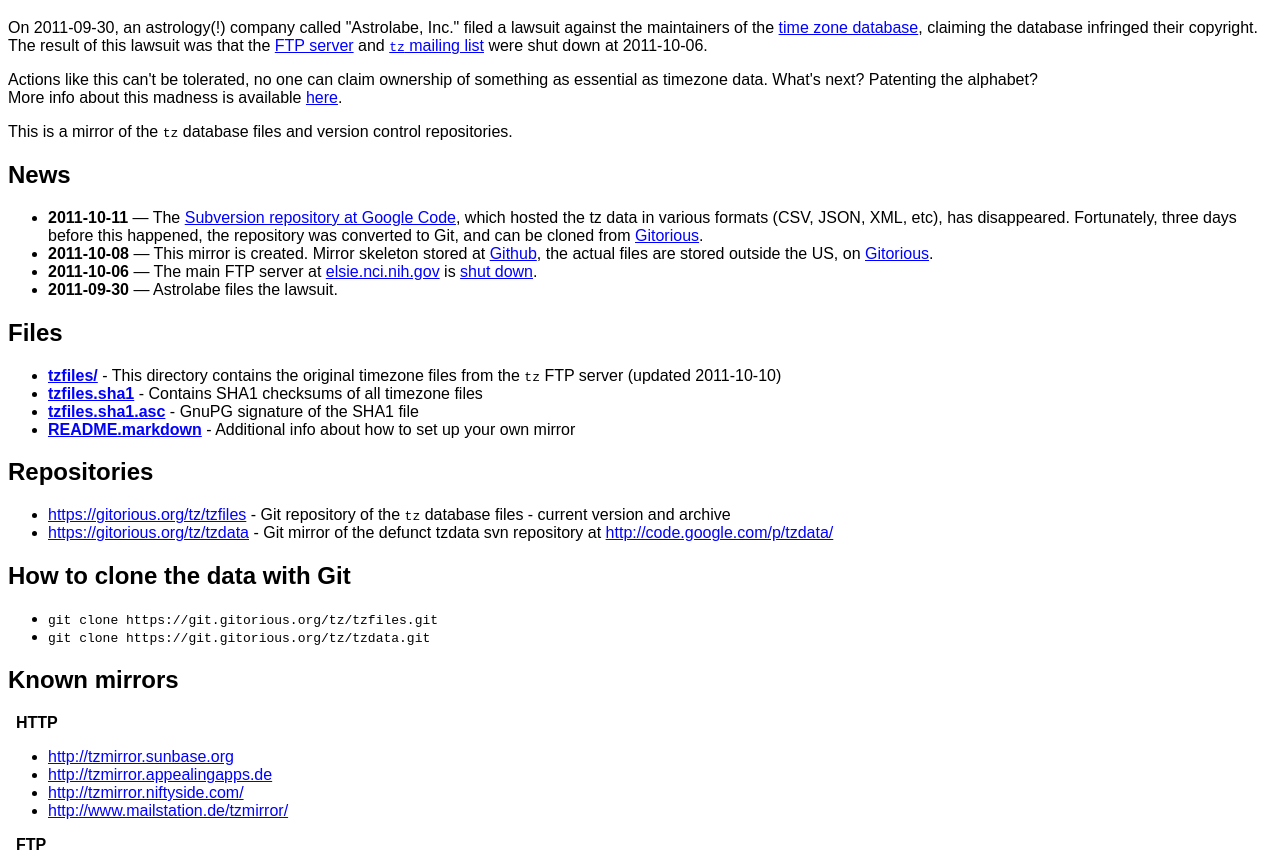
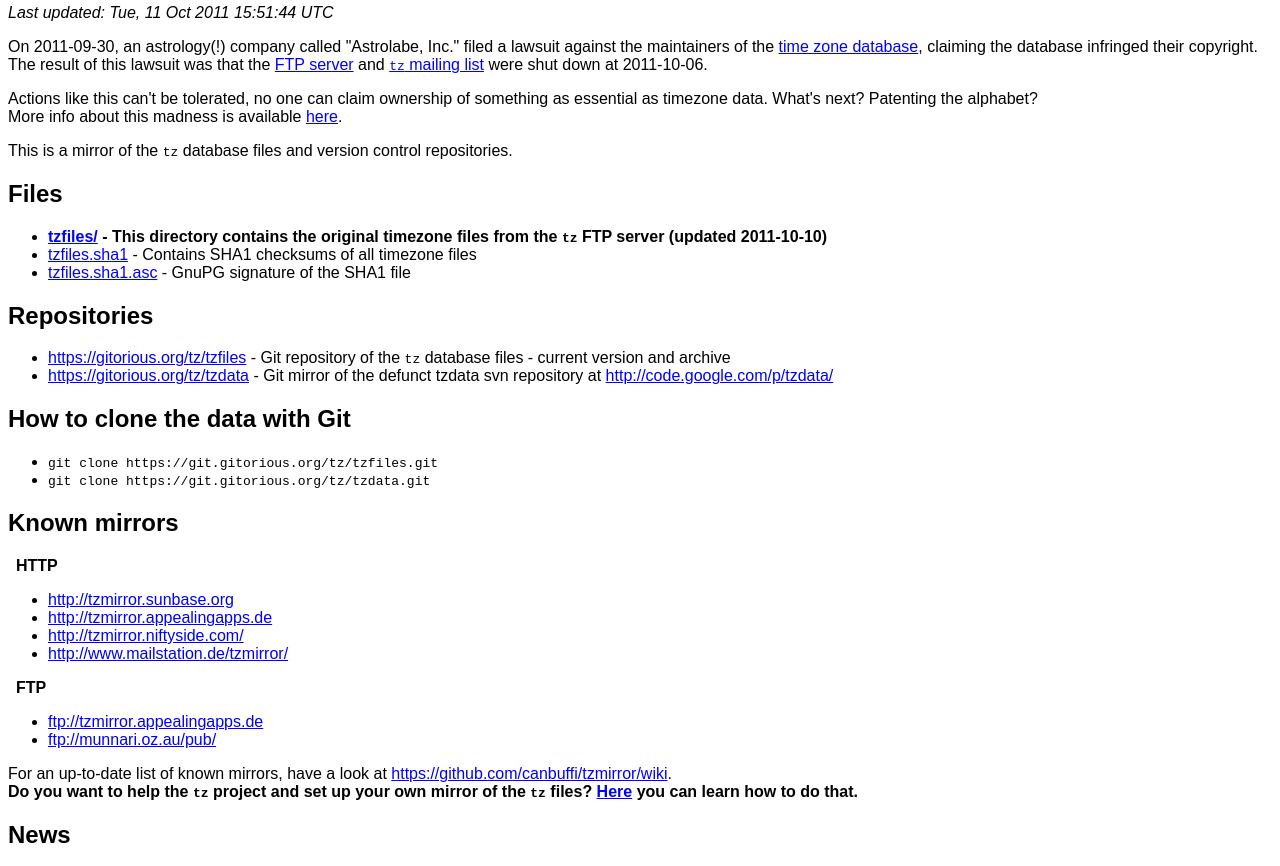
Before and after one commit to storytracer/tzmirror, a plain HTML site: page index.html in a window 1280 px wide. Shown: the part 61-927 px from the top of the page. Drawn offline with Linux system fonts and the light colour scheme.

Commit message:
index.html: Moved 'News' section to bottom, inserted 'Last updated' timestamp below headline, removed README.markdown-link from 'Files' section, formatted important lines of text bold

```diff
--- a/index.html
+++ b/index.html
@@ -10,9 +10,10 @@
       <!--
       body { background-color: white; color: black; font-family: sans-serif; }
       a:link { color: blue; background-color: white; }
-      a:visited { color: maroon; background-color: white; }
+      a:visited { color: blue; background-color: white; }
       a:active { color: fuchsia; background-color: white; }
       pre { margin-left: 2em; }
+			h1 { margin-bottom: 0.2em; }
       h4 { margin: 0; margin-left: 0.5em; }
       -->
     </style>
@@ -21,6 +22,7 @@
   <body>
 
     <h1>Mirror of the <code>tz</code> Database</h1>
+		<div><em>Last updated: Tue, 11 Oct 2011 15:51:44 UTC</em></div>
 
     <p>On 2011-09-30, an astrology(!) company called "Astrolabe, Inc." filed a lawsuit against the maintainers of the <a href="http://www.twinsun.com/tz/tz-link.htm">time zone database</a>, claiming the database infringed their copyright.
     The result of this lawsuit was that the <a href="ftp://elsie.nci.nih.gov/pub">FTP server</a> and <a href="http://news.gmane.org/gmane.comp.time.tz"><code>tz</code> mailing list</a> were shut down at 2011-10-06.</p>
@@ -32,24 +34,12 @@
 
     <p>This is a mirror of the <code>tz</code> database files and version control repositories.</p>
 
-    <h2>News</h2>
-
-    <ul>
-
-      <li><b>2011-10-11</b> — The <a href="http://code.google.com/p/tzdata/">Subversion repository at Google Code</a>, which hosted the tz data in various formats (CSV, JSON, XML, etc), has disappeared. Fortunately, three days before this happened, the repository was converted to Git, and can be cloned from <a href="https://gitorious.org/tz/tzdata">Gitorious</a>.</li>
-      <li><b>2011-10-08</b> — This mirror is created. Mirror skeleton stored at <a href="https://github.com/canbuffi/tzmirror">Github</a>, the actual files are stored outside the US, on <a href="https://gitorious.org/tz">Gitorious</a>.</li>
-      <li><b>2011-10-06</b> — The main FTP server at <a href="ftp://elsie.nci.nih.gov/pub">elsie.nci.nih.gov</a> is <a href="http://thread.gmane.org/gmane.comp.time.tz/4133">shut down</a>.</li>
-      <li><b>2011-09-30</b> — Astrolabe files the lawsuit.</li>
-
-    </ul>
-
     <h2>Files</h2>
 
     <ul>
-      <li><a href="tzfiles/"><b>tzfiles/</b></a> - This directory contains the original timezone files from the <code>tz</code> FTP server (updated 2011-10-10)</li>
-      <li><a href="tzfiles.sha1"><b>tzfiles.sha1</b></a> - Contains SHA1 checksums of all timezone files</li>
-      <li><a href="tzfiles.sha1.asc"><b>tzfiles.sha1.asc</b></a> - GnuPG signature of the SHA1 file</li>
-      <li><a href="README.markdown"><b>README.markdown</b></a> - Additional info about how to set up your own mirror</li>
+      <li><strong><a href="tzfiles/">tzfiles/</a> - This directory contains the original timezone files from the <code>tz</code> FTP server (updated 2011-10-10)</strong></li>
+      <li><a href="tzfiles.sha1">tzfiles.sha1</a> - Contains SHA1 checksums of all timezone files</li>
+      <li><a href="tzfiles.sha1.asc">tzfiles.sha1.asc</a> - GnuPG signature of the SHA1 file</li>
     </ul>
 
     <h2>Repositories</h2>
@@ -83,7 +73,19 @@
     </ul>
 
     <p>For an up-to-date list of known mirrors, have a look at <a href="https://github.com/canbuffi/tzmirror/wiki">https://github.com/canbuffi/tzmirror/wiki</a>.<br />
-    Do you want to help the <code>tz</code> project and set up your own <code>tz</code> mirror? <a href="https://github.com/canbuffi/tzmirror">Here</a> you can learn how to do that.</p>
+    <strong>Do you want to help the <code>tz</code> project and set up your own mirror of the <code>tz</code> files? <a href="https://github.com/canbuffi/tzmirror">Here</a> you can learn how to do that.</strong></p>
+
+    <h2>News</h2>
+
+    <ul>
+
+      <li><b>2011-10-11</b> — The <a href="http://code.google.com/p/tzdata/">Subversion repository at Google Code</a>, which hosted the tz data in various formats (CSV, JSON, XML, etc), has disappeared. Fortunately, three days before this happened, the repository was converted to Git, and can now be cloned from <a href="https://gitorious.org/tz/tzdata">Gitorious</a>.</li>
+			<li><b>2011-10-10</b> — A new version (tzdata2011l.tar.gz) of the tz database is <a href="http://thread.gmane.org/gmane.comp.time.tz/4199">released</a></li>
+      <li><b>2011-10-08</b> — This mirror is created. Mirror skeleton stored at <a href="https://github.com/canbuffi/tzmirror">Github</a>, the actual files are stored outside the US, on <a href="https://gitorious.org/tz">Gitorious</a>.</li>
+      <li><b>2011-10-06</b> — The main FTP server at <a href="ftp://elsie.nci.nih.gov/pub">elsie.nci.nih.gov</a> is <a href="http://thread.gmane.org/gmane.comp.time.tz/4133">shut down</a>.</li>
+      <li><b>2011-09-30</b> — Astrolabe files the lawsuit.</li>
+
+    </ul>
 
     <h2>License</h2>
 
```
